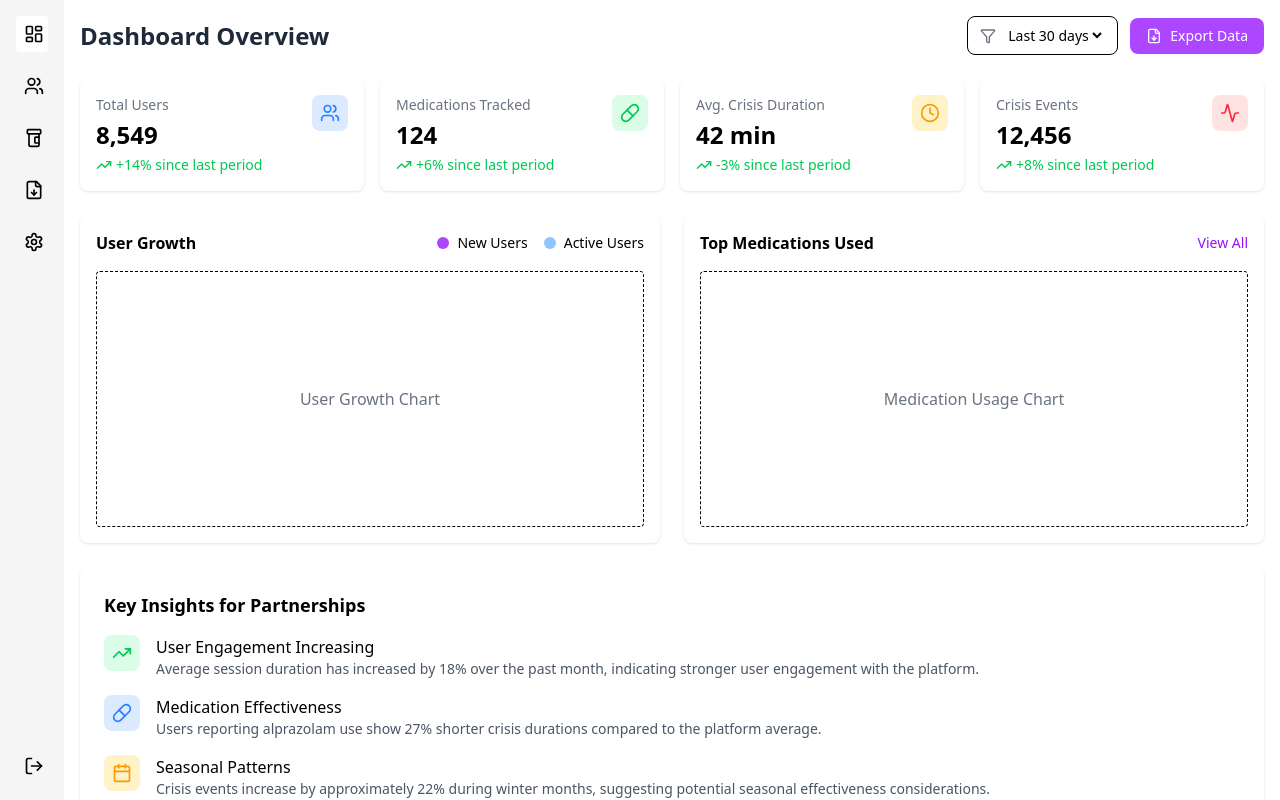
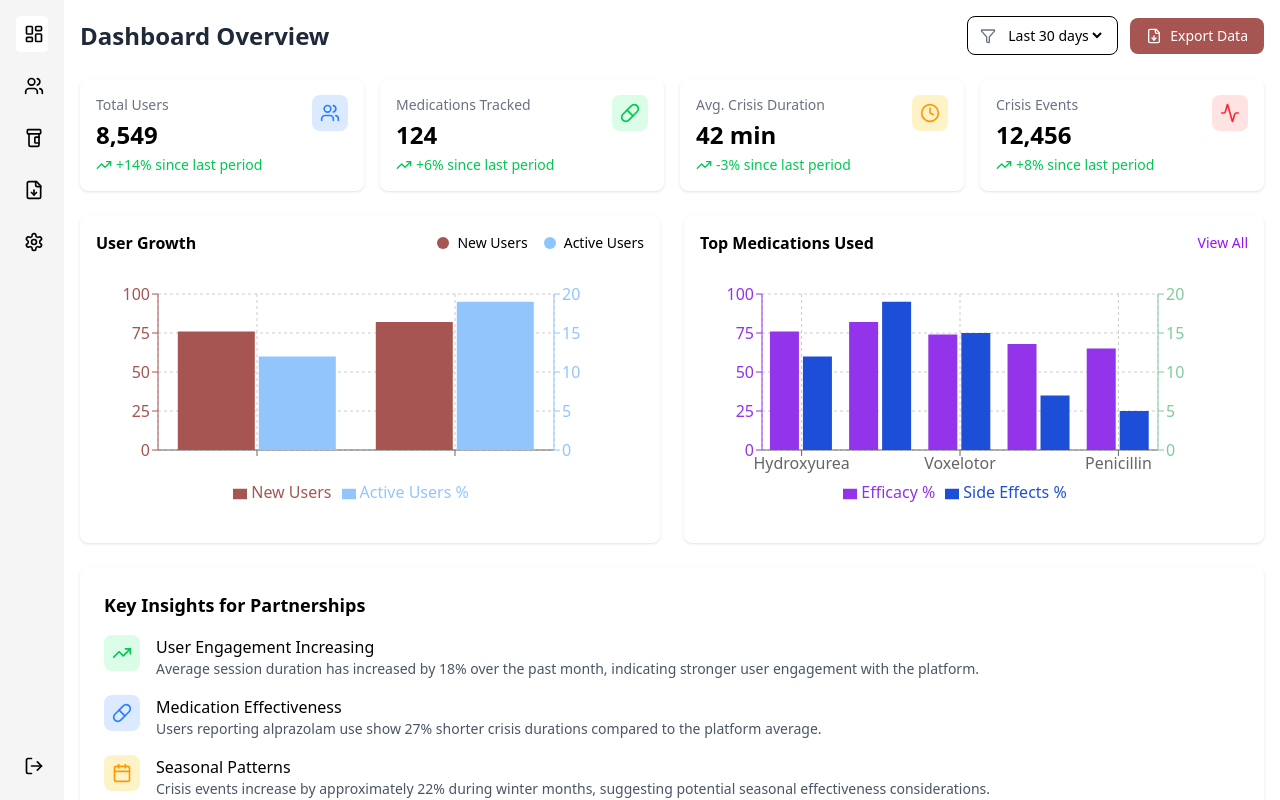
Before and after one commit to obuastella/warriorplus-admin, a React (Vite) app: page /dashboard in a window 1280 px wide. Built offline with nearby package versions, Linux system fonts and the light colour scheme; no server answers.

Commit message:
added charts to dashboard

```diff
--- a/src/pages/Dashboard/Dashboard.tsx
+++ b/src/pages/Dashboard/Dashboard.tsx
@@ -1,12 +1,13 @@
-// import Header from "./components/Header";
-
-// export default function Dashboard() {
-//   return (
-//     <div>
-//       <Header />
-//     </div>
-//   );
-// }
+import {
+  BarChart,
+  Bar,
+  XAxis,
+  YAxis,
+  CartesianGrid,
+  Tooltip,
+  Legend,
+  ResponsiveContainer,
+} from "recharts";
 import { useState } from "react";
 import {
   Users,
@@ -65,10 +66,22 @@ export default function OverviewPanel() {
       color: "bg-red-100",
     },
   ];
+  const usersData = [
+    { name: "", patients: 87, efficacy: 76, sideEffects: 12 },
+    { name: "", patients: 45, efficacy: 82, sideEffects: 19 },
+  ];
+  // Medication data
+  const medicationUsageData = [
+    { name: "Hydroxyurea", patients: 87, efficacy: 76, sideEffects: 12 },
+    { name: "Crizanlizumab", patients: 45, efficacy: 82, sideEffects: 19 },
+    { name: "Voxelotor", patients: 62, efficacy: 74, sideEffects: 15 },
+    { name: "L-glutamine", patients: 38, efficacy: 68, sideEffects: 7 },
+    { name: "Penicillin", patients: 72, efficacy: 65, sideEffects: 5 },
+  ];
 
   return (
-    <div className="space-y-6">
-      <div className="flex justify-between items-center">
+    <div className="mb-20 md:mb-0 space-y-6">
+      <div className="flex flex-wrap gap-y-4 justify-between items-center">
         <h2 className="text-2xl font-bold text-gray-800">Dashboard Overview</h2>
 
         <div className="flex items-center space-x-3">
@@ -87,7 +100,7 @@ export default function OverviewPanel() {
             </select>
           </div>
 
-          <button className="bg-purple-500 hover:bg-purple-600 text-white px-4 py-2 rounded-lg flex items-center space-x-2 text-sm">
+          <button className="bg-secondary hover:bg-secondary/80 cursor-pointer text-white px-4 py-2 rounded-lg flex items-center space-x-2 text-sm">
             <FileDown size={16} />
             <Link to="/export">Export Data</Link>
           </button>
@@ -122,15 +135,38 @@ export default function OverviewPanel() {
           <div className="flex justify-between items-center mb-4">
             <h3 className="font-semibold">User Growth</h3>
             <div className="flex items-center space-x-2 text-sm">
-              <span className="w-3 h-3 rounded-full bg-purple-500"></span>
+              <span className="w-3 h-3 rounded-full bg-secondary"></span>
               <span>New Users</span>
               <span className="w-3 h-3 rounded-full bg-blue-300 ml-2"></span>
               <span>Active Users</span>
             </div>
           </div>
-          <div className="h-64 flex items-center justify-center border border-dashed rounded">
-            {/* In a real app, you would render a chart library here */}
-            <p className="text-gray-500">User Growth Chart</p>
+          <div className="h-64 flex items-center justify-center rounded">
+            <ResponsiveContainer width="100%" height={250}>
+              <BarChart
+                data={usersData}
+                margin={{ top: 20, right: 30, left: 2, bottom: 20 }}
+              >
+                <CartesianGrid strokeDasharray="3 3" />
+                <XAxis dataKey="name" />
+                <YAxis yAxisId="left" orientation="left" stroke="#a65553" />
+                <YAxis yAxisId="right" orientation="right" stroke="#93C5FD" />
+                <Tooltip />
+                <Legend />
+                <Bar
+                  yAxisId="left"
+                  dataKey="efficacy"
+                  name="New Users"
+                  fill="#a65553"
+                />
+                <Bar
+                  yAxisId="right"
+                  dataKey="sideEffects"
+                  name="Active Users %"
+                  fill="#93C5FD"
+                />
+              </BarChart>
+            </ResponsiveContainer>
           </div>
         </div>
 
@@ -138,11 +174,39 @@ export default function OverviewPanel() {
         <div className="bg-white p-4 rounded-lg shadow">
           <div className="flex justify-between items-center mb-4">
             <h3 className="font-semibold">Top Medications Used</h3>
-            <button className="text-sm text-purple-600">View All</button>
+            <Link
+              to="/medication-analysis"
+              className="hover:border-b border-b-purple-600 text-sm text-purple-600"
+            >
+              View All
+            </Link>
           </div>
-          <div className="h-64 flex items-center justify-center border border-dashed rounded">
-            {/* In a real app, you would render a chart library here */}
-            <p className="text-gray-500">Medication Usage Chart</p>
+          <div className="h-64 flex items-center justify-center rounded">
+            <ResponsiveContainer width="100%" height={250}>
+              <BarChart
+                data={medicationUsageData}
+                margin={{ top: 20, right: 30, left: 2, bottom: 20 }}
+              >
+                <CartesianGrid strokeDasharray="3 3" />
+                <XAxis dataKey="name" />
+                <YAxis yAxisId="left" orientation="left" stroke="#9333EA" />
+                <YAxis yAxisId="right" orientation="right" stroke="#82ca9d" />
+                <Tooltip />
+                <Legend />
+                <Bar
+                  yAxisId="left"
+                  dataKey="efficacy"
+                  name="Efficacy %"
+                  fill="#9333EA"
+                />
+                <Bar
+                  yAxisId="right"
+                  dataKey="sideEffects"
+                  name="Side Effects %"
+                  fill="#1D4ED8"
+                />
+              </BarChart>
+            </ResponsiveContainer>
           </div>
         </div>
       </div>
--- a/src/pages/Users/UserAnalytics.tsx
+++ b/src/pages/Users/UserAnalytics.tsx
@@ -3,7 +3,6 @@ import {
   Users,
   Calendar,
   Clock,
-  MapPin,
   Activity,
   ChevronDown,
   BarChart2,
@@ -296,55 +295,6 @@ export default function UserAnalytics() {
                 </div>
               </div>
 
-              {/* Geographic Distribution */}
-              <div>
-                <h3 className="text-lg font-medium mb-4">
-                  Geographic Distribution
-                </h3>
-                <div className="grid grid-cols-1 lg:grid-cols-3 gap-6">
-                  <div className="lg:col-span-2 h-80 flex items-center justify-center border border-dashed rounded">
-                    {/* In a real app, you would render a map chart here */}
-                    <div className="text-center">
-                      <MapPin
-                        size={48}
-                        className="text-gray-300 mx-auto mb-2"
-                      />
-                      <p className="text-gray-500">User Location Map</p>
-                    </div>
-                  </div>
-
-                  <div>
-                    <h4 className="text-md font-medium mb-3">Top Locations</h4>
-                    <div className="space-y-3">
-                      {userStats.topLocations.map((location, index) => (
-                        <div
-                          key={index}
-                          className="flex items-center justify-between"
-                        >
-                          <div className="flex items-center gap-2">
-                            <span className="text-xs w-5 h-5 flex items-center justify-center bg-gray-100 rounded-full">
-                              {index + 1}
-                            </span>
-                            <span>{location.name}</span>
-                          </div>
-                          <div className="flex items-center gap-2">
-                            <span className="text-sm font-medium">
-                              {location.count}
-                            </span>
-                            <span className="text-xs text-gray-500">users</span>
-                          </div>
-                        </div>
-                      ))}
-                    </div>
-
-                    <button className="w-full mt-4 text-sm text-purple-600 hover:text-purple-800 flex items-center justify-center gap-1">
-                      <span>View all locations</span>
-                      <ChevronDown size={14} />
-                    </button>
-                  </div>
-                </div>
-              </div>
-
               {/* User Growth Over Time */}
               <div className="bg-white p-6 rounded-lg shadow col-span-2">
                 <div className="flex items-center justify-between mb-4">
```
